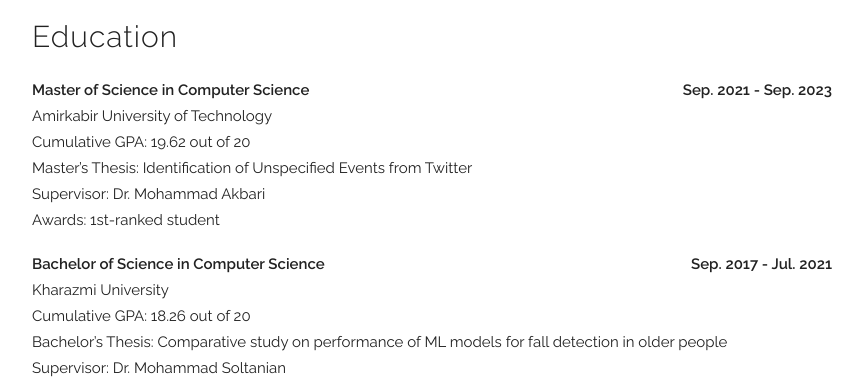
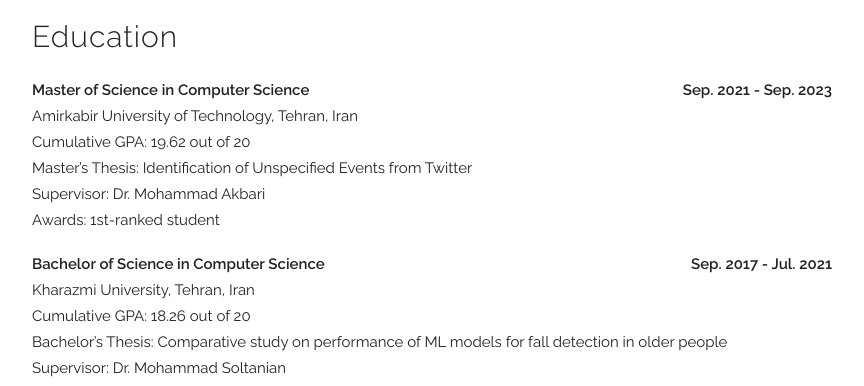
Before and after one commit to mojtabaSefidi/mojtabaSefidi.github.io, a Jekyll site: the page built from index.html, in a window 1280 px wide and 900 px high, scrolled down 863 px. Shown: the part 220-606 px from the top of the window, without its empty margins (208-1072 px from the left). Built offline with Jekyll 4.4.1, drawn with Linux system fonts in a browser that asks for light colours; some web fonts are replaced.

Commit message:
Update index.html
location of my university added

```diff
--- a/index.html
+++ b/index.html
@@ -76,7 +76,7 @@ layout: default
 
     <div class="paper">
           <p class="title"><b>Master of Science in Computer Science<b style="float:right;">Sep. 2021 - Sep. 2023</b></b></p>
-          <p>Amirkabir University of Technology</p>
+          <p>Amirkabir University of Technology, Tehran, Iran</p>
           <p>Cumulative GPA: 19.62 out of 20</p>
           <p>Master’s Thesis: Identification of Unspecified Events from Twitter</p>
           <p>Supervisor: Dr. Mohammad Akbari</p>
@@ -85,7 +85,7 @@ layout: default
 
     <div class="paper">
           <p class="title"><b>Bachelor of Science in Computer Science<b style="float:right;">Sep. 2017 - Jul. 2021</b></b></p>
-          <p>Kharazmi University</p>
+          <p>Kharazmi University, Tehran, Iran</p>
           <p>Cumulative GPA: 18.26 out of 20</p>
           <p>Bachelor’s Thesis: Comparative study on performance of ML models for fall detection in older people</p>
           <p>Supervisor: Dr. Mohammad Soltanian</p>
```
